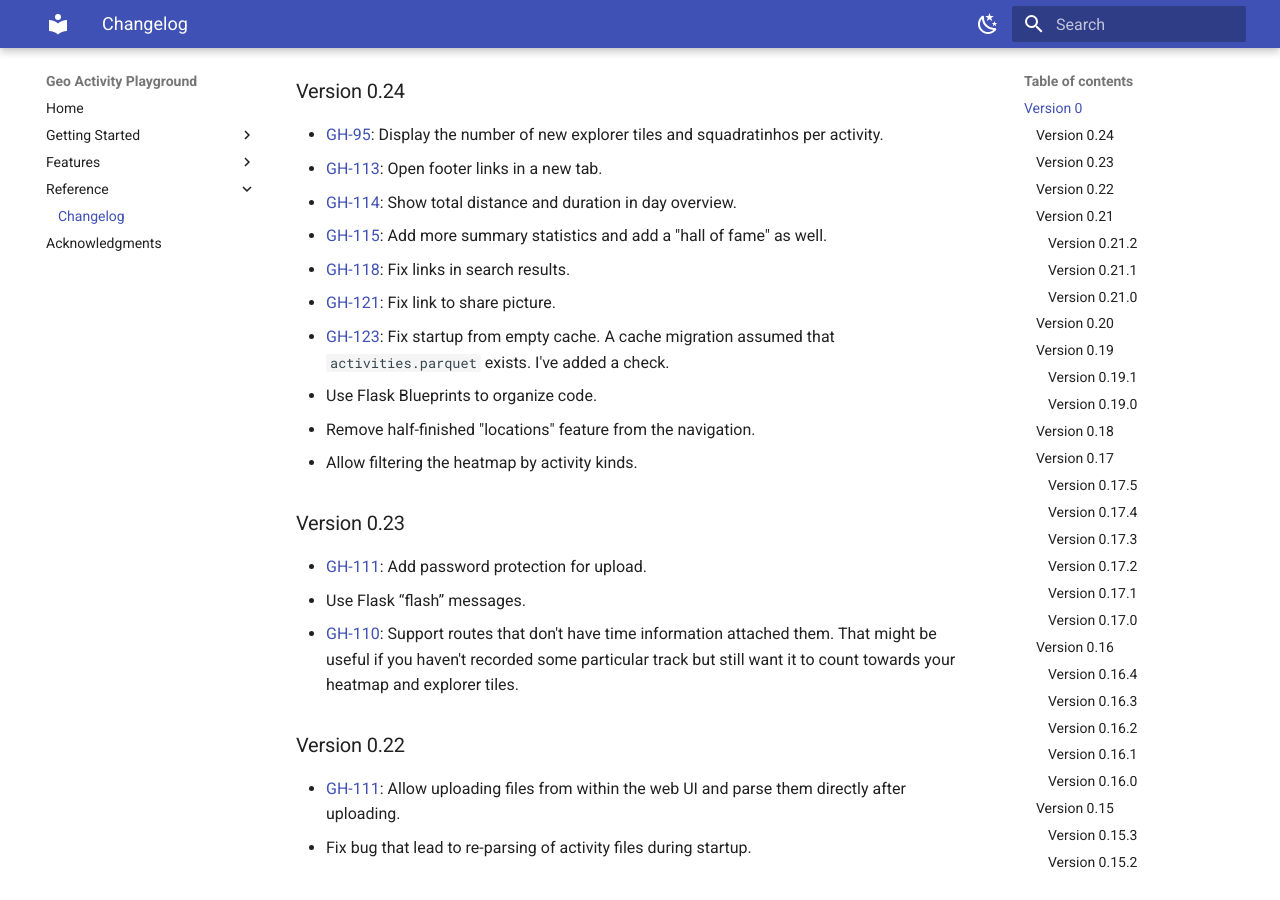
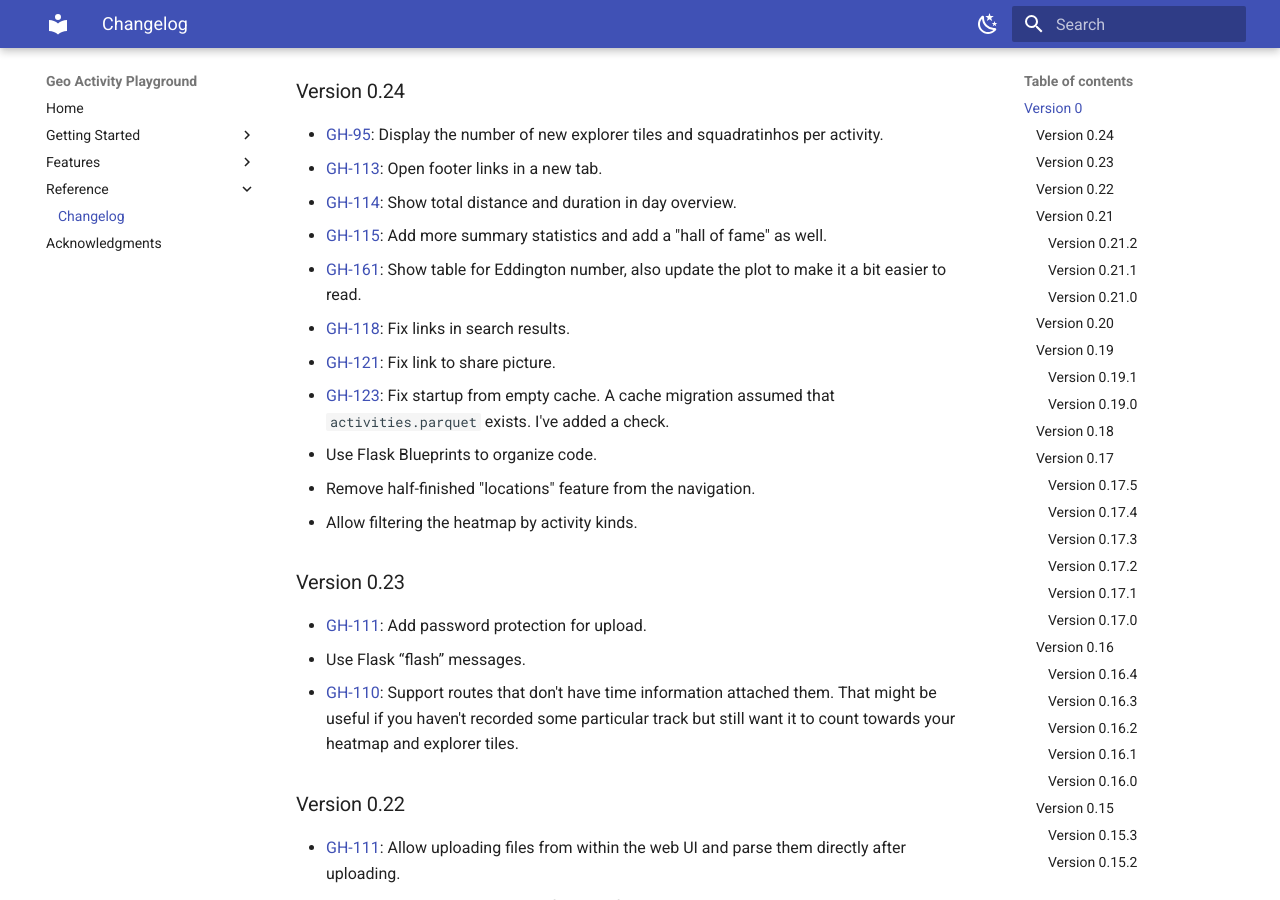
Before and after one commit to martin-ueding/geo-activity-playground, an MkDocs documentation site: the page built from docs/reference/changelog.md, in a window 1280 px wide and 900 px high, scrolled down 303 px. Built offline with MkDocs 1.6.1 and Material for MkDocs 9.7.7, drawn with Linux system fonts in a browser that asks for light colours.

Commit message:
Changelog entry

```diff
--- a/docs/reference/changelog.md
+++ b/docs/reference/changelog.md
@@ -12,6 +12,7 @@
 - [GH-113](https://github.com/martin-ueding/geo-activity-playground/pull/113): Open footer links in a new tab.
 - [GH-114](https://github.com/martin-ueding/geo-activity-playground/issues/114): Show total distance and duration in day overview.
 - [GH-115](https://github.com/martin-ueding/geo-activity-playground/issues/115): Add more summary statistics and add a "hall of fame" as well.
+- [GH-161](https://github.com/martin-ueding/geo-activity-playground/issues/161): Show table for Eddington number, also update the plot to make it a bit easier to read.
 - [GH-118](https://github.com/martin-ueding/geo-activity-playground/issues/118): Fix links in search results.
 - [GH-121](https://github.com/martin-ueding/geo-activity-playground/issues/121): Fix link to share picture.
 - [GH-123](https://github.com/martin-ueding/geo-activity-playground/issues/123): Fix startup from empty cache. A cache migration assumed that `activities.parquet` exists. I've added a check.
```
